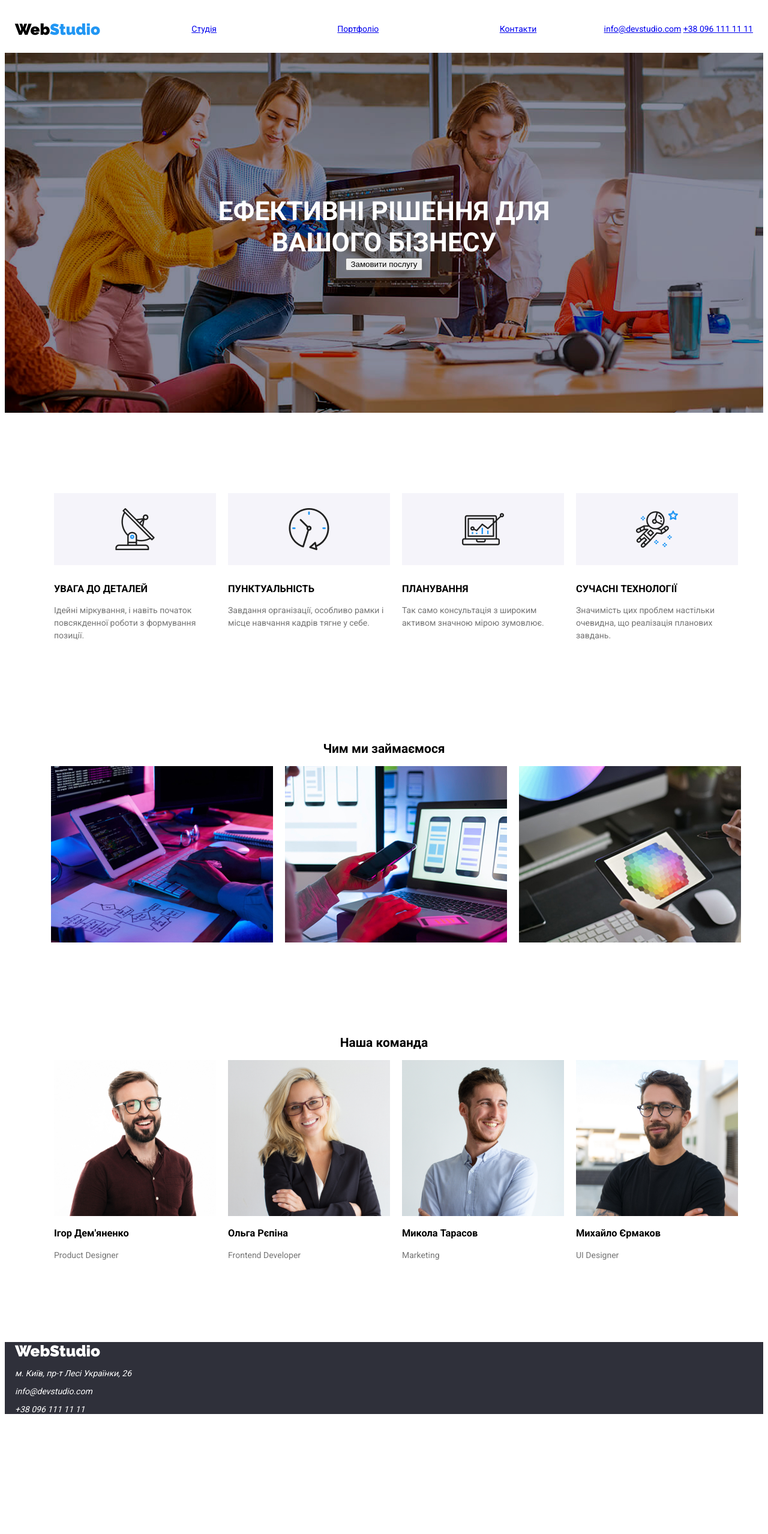
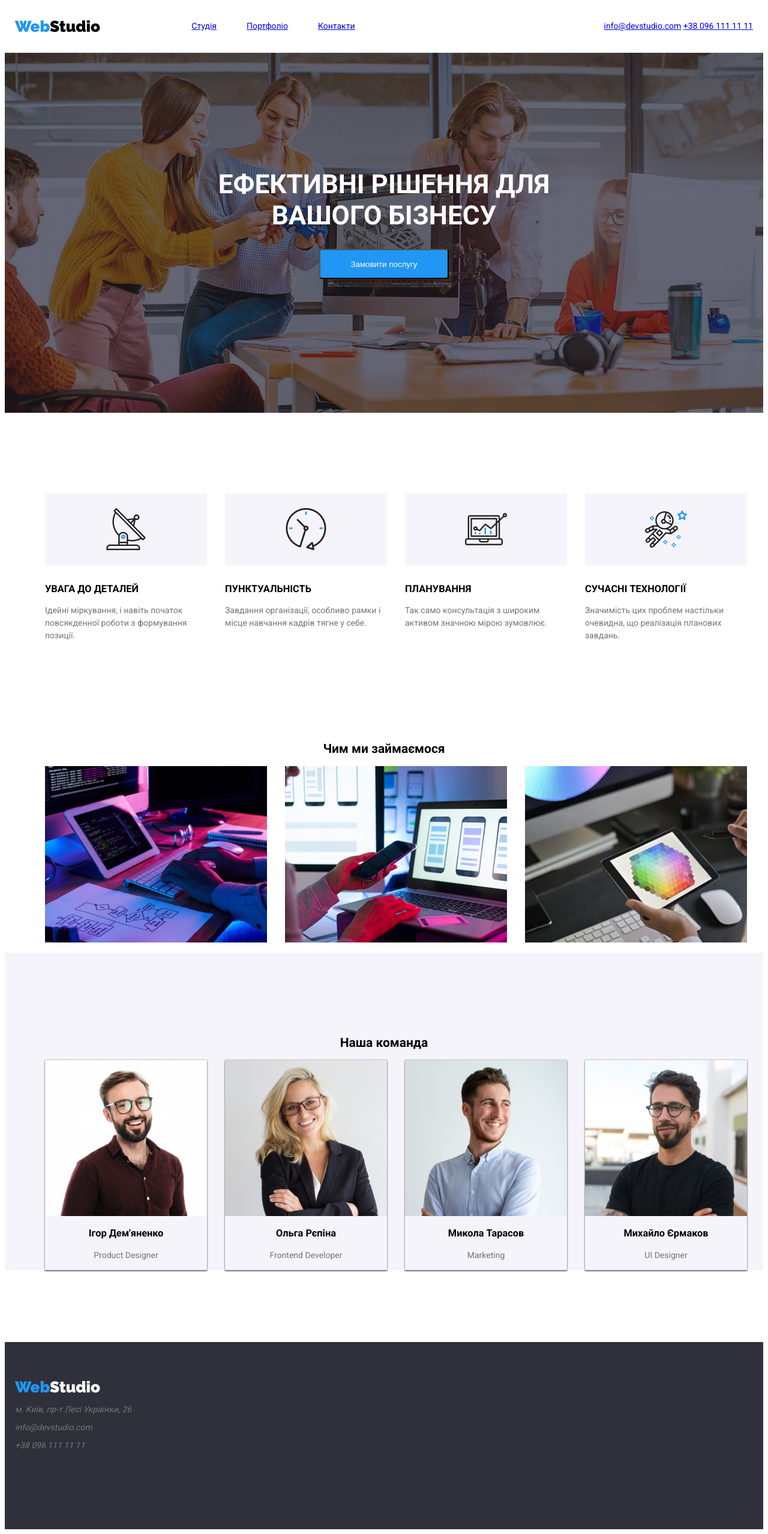
Before and after one commit to Splinter1978/WebStudio_mentor, a plain HTML site: page index.html in a window 1280 px wide. Shown: the whole page at 60% size. Before the commit the page ends 2371 px from the top, so only its background shows below. Drawn offline with Linux system fonts and the light colour scheme.

Commit message:
shadows hw-18

```diff
--- a/css/stiles.css
+++ b/css/stiles.css
@@ -21,15 +21,17 @@ h2 {
   max-width: 1230px;
   margin: 0 auto;
 }
-a, .button-selector {
+a, button, .button-selector {
   cursor: pointer;
 }
 .button-selector:hover {
   background-color: var(--color-blue);
 }
 /* header */
+header {
+  height: 80px;
+}
 header>.container {
-  height: 80px;
   display: flex;
   justify-content: space-between;
   align-items: center;
@@ -39,17 +41,18 @@ nav {
 }
 nav ul {
   display: flex;
-  justify-content: space-between;
+  justify-content: flex-start;
+  column-gap: 50px;
 }
 .logo a, .logo a:visited {
   font-family: 'Raleway';
   font-size: 26px;
-  color: var(--color-black);
+  color: var(--color-blue);
   text-decoration: none;
 
 }
 .logo span {
-  color: var(--color-blue);
+  color: var(--color-black);
 }
 footer .logo span {
   color: var(--color-white);
@@ -59,7 +62,10 @@ footer .logo span {
   height: 600px;
   background-color: var(--color-fon);
   color: var(--color-white);
-  background: url(../imgs/Img.png) center no-repeat;
+  background:
+  linear-gradient(0deg, rgba(47, 48, 58, 0.4),
+  rgba(47, 48, 58, 0.4)),
+  url(../imgs/Img.png) center no-repeat;
   background-size:cover;
   text-align: center;
   display: flex;
@@ -74,6 +80,15 @@ footer .logo span {
   font-weight: 700;
   text-transform: uppercase;
 
+}
+.hero button {
+  height: 50px;
+  width: 216px;
+  margin: 30px;
+  color: var(--color-white);
+  text-align: center;
+  border-radius: 4px;
+  background-color: var(--color-blue);
 }
 .about-us, .our-team,  .we-do-this{
   padding-top: 120px;
@@ -104,7 +119,17 @@ content: '';
 .about-us-item:nth-child(4)::before {
   background-image: url(../imgs/astronaut1.png);
 }
+.our-team {
+  background-color: #f5f4fa;
+}
 
+.team-card {
+flex: 0 0 270px;
+box-shadow:
+0px 0px 2px 0px var(--color-gray),
+0px 2px 2px 0px var(--color-gray);
+text-align: center;
+}
 .our-team img {
   height: 260px;
   width: 270px;
@@ -121,9 +146,11 @@ li {
 .about-us ul, .we-do-this ul, .our-team ul, .portfolio-list{
   display: flex;
   justify-content: center;
-  gap: 20px;
+  gap: 30px;
   flex-wrap: wrap;
 }
+
+/* PORTFOLIO */
 .portfolio-select {
   max-width: 575px;
   margin: 0 auto;
@@ -134,13 +161,22 @@ li {
 .portfolio-item {
   height: 404px;
   flex-basis: calc((100%-40px)/3);
+  box-shadow: 0px 0px 1px 1px  #eeeeee;
 }
-
+.portfolio-item:hover {
+  box-shadow: 0px 0px 3px 1px  var(--color-gray);
+}
+.portfolio-item h3, .portfolio-item p {
+  margin-left: 24px;
+}
+/* FOOTER */
 footer {
+  height: 252px;
   margin-top: 120px;
   background-color: var(--color-fon);
-  color: var(--color-white);
+  color: var(--color-gray);
+  padding-top: 60px;
 }
-footer .logo a, footer .logo a:visited  {
-  color: var(--color-white);
+footer p:hover {
+color: var(--color-white);
 }
--- a/index.html
+++ b/index.html
@@ -98,23 +98,23 @@
       <section class="our-team">
         <div class="container">
         <h2>Наша команда</h2>
-        <ul>
-                   <li>
+        <ul class="team-list">
+                   <li class="team-card">
             <img src="./imgs/img 1.jpg" alt="Ігор Дем'яненко" />
             <h3>Ігор Дем'яненко</h3>
             <p>Product Designer</p>
           </li>
-          <li>
+          <li class="team-card">
             <img src="./imgs/img 2.jpg" alt="Ольга Рєпіна" />
             <h3>Ольга Рєпіна</h3>
             <p>Frontend Developer</p>
           </li>
-          <li>
+          <li class="team-card">
             <img src="./imgs/img 3.jpg" alt="Микола Тарасов" />
             <h3>Микола Тарасов</h3>
             <p>Marketing</p>
           </li>
-          <li>
+          <li class="team-card">
             <img src="./imgs/img 4.jpg" alt="Михайло Єрмаков" />
             <h3>Михайло Єрмаков</h3>
             <p>UI Designer</p>
```
